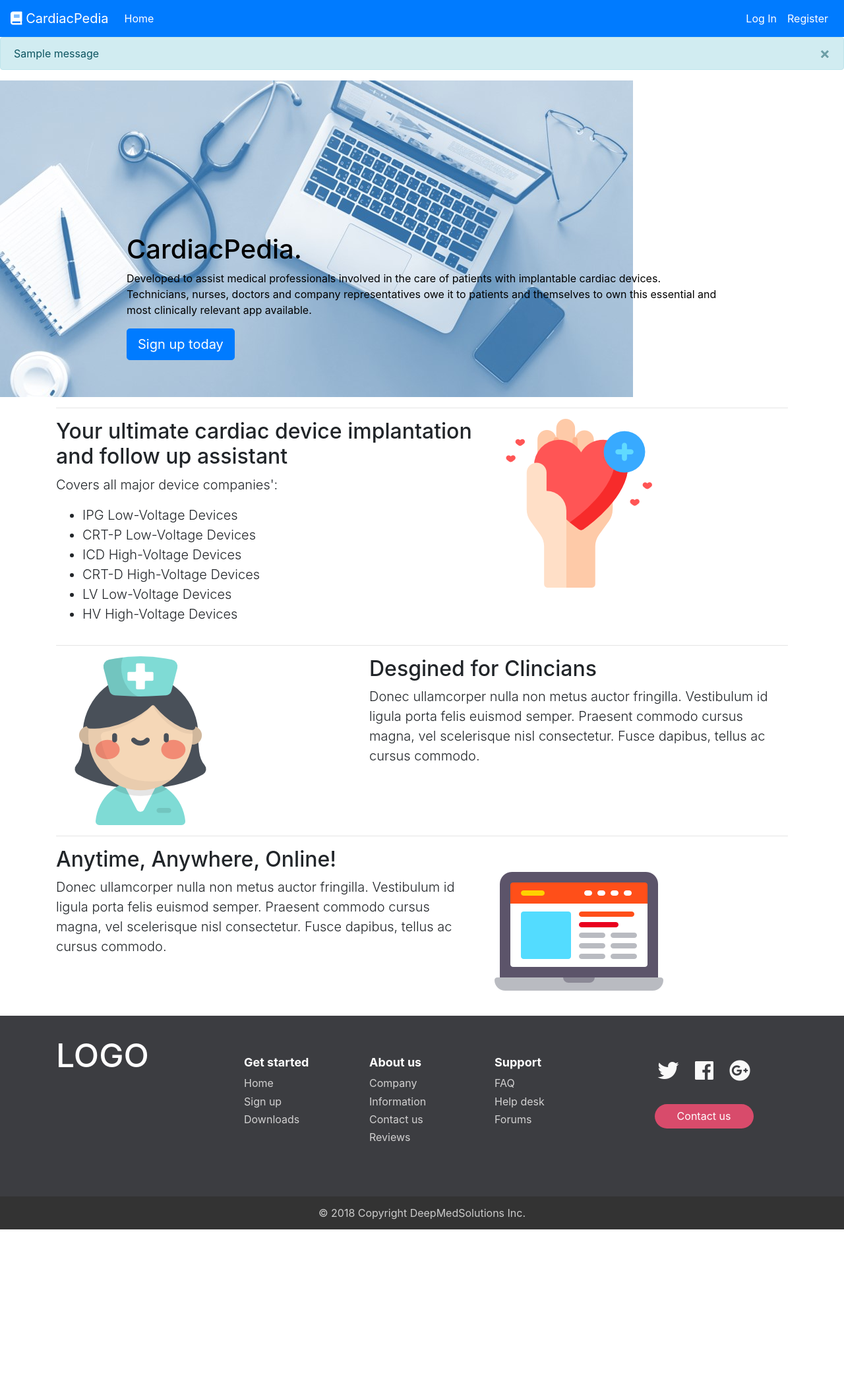
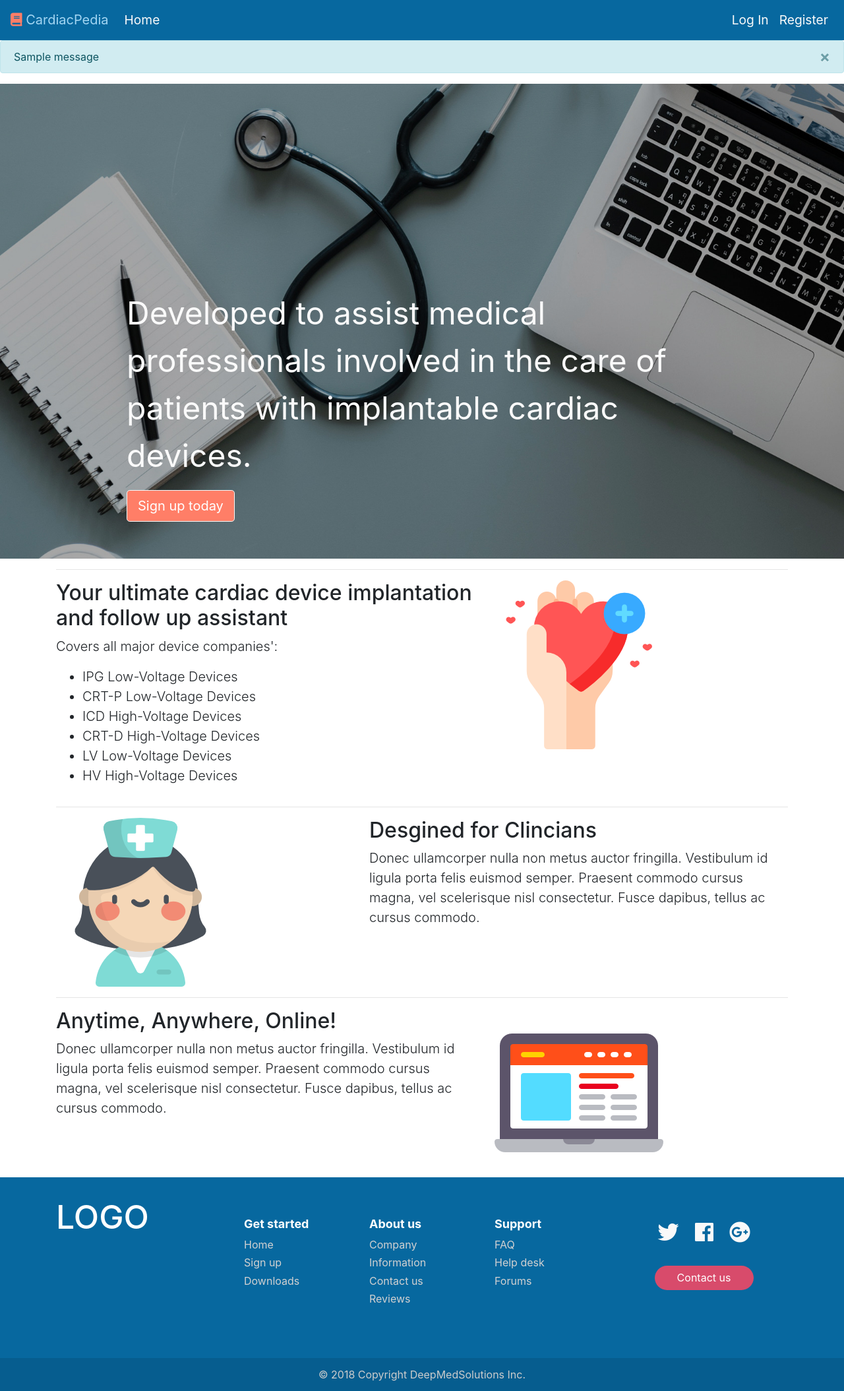
Before and after one commit to farbodab/cardiacpedia, a Flask app: template cardiacpedia/templates/index.html in a window 1280 px wide. Shown: the whole page at 66% size. Before the commit the page ends 1864 px from the top, so only its background shows below. Run offline with Flask 2, Linux system fonts and the light colour scheme; the template is opened without the code that fills it: most values are stand-ins (such as "Sample title", 1, 10 or a date in 2020); one stand-in notice (Sample message) is shown; some libraries are stand-ins or nearby versions.

Commit message:
Made some bootstrap modifications

```diff
--- a/cardiacpedia/templates/Devices/Devices.html
+++ b/cardiacpedia/templates/Devices/Devices.html
@@ -10,7 +10,7 @@
        {{ render_field(form.model_number) }}
        {{ render_field(form.name) }}
        <div class="form-group">
-           {{ form.submit(class="btn btn-outline-info") }}
+           {{ form.submit(class="btn btn-lg btn-primary") }}
        </div>
   </form>
 
--- a/cardiacpedia/templates/base.html
+++ b/cardiacpedia/templates/base.html
@@ -7,14 +7,76 @@
   {{ bootstrap.load_css() }}
 
   <style>
+
+  a{
+    color:#cc6452;
+  }
+
+  a:hover{
+    color:#cc6452;
+  }
+
+  .page-link{
+    color:#cc6452;
+  }
+
+  .page-link:hover{
+    color:#cc6452;
+  }
+
+  .promotion{
+    font-size: 3rem;
+  }
+
+  .btn-primary{
+    background-color:#ff7e67;
+    border-color: #fafafa;
+  }
+
+  .btn-primary:hover{
+    background-color:#cc6452;
+    border-color: #fafafa;
+  }
+
+  .fas{
+    color:#ff7e67;
+  }
+
+  .navbar-dark .navbar-brand{
+    color: #a2d5f2;
+  }
+  .navbar-dark .navbar-brand:hover{
+    color: #ff7e67;
+  }
+
+  .navbar-dark .navbar-nav .nav-link{
+    color: #fafafa;
+  }
+
+  .navbar-dark .navbar-nav .nav-link:hover  {
+    color: #ff7e67;
+  }
+
+  .navbar{
+    background-color: #07689f;
+  }
+
+  .navbar-dark .nav-link{
+    font-size: larger;
+  }
+
+  .carousel-item > img {
+    height: 45rem;
+  }
+
   #myFooter {
-      background-color: #3c3d41;
+      background-color: #07689f;
       color: white;
       padding-top: 30px;
   }
 
   #myFooter .footer-copyright {
-      background-color: #333333;
+      background-color: #065d8f;
       padding-top: 3px;
       padding-bottom: 3px;
       text-align: center;
@@ -114,18 +176,18 @@
   </style>
   </head>
   <body>
-    <nav class="navbar navbar-expand-lg navbar-dark bg-primary">
+    <nav class="navbar navbar-expand-lg navbar-dark">
       <a class="navbar-brand" href="{{ url_for('core.index') }}"><i class="fas fa-book"></i> CardiacPedia</a>
       <button class="navbar-toggler" type="button" data-toggle="collapse" data-target="#navbarSupportedContent" aria-controls="navbarSupportedContent" aria-expanded="false" aria-label="Toggle navigation">
         <span class="navbar-toggler-icon"></span>
       </button>
       <div class="collapse navbar-collapse" id="navbarSupportedContent">
         <ul class="navbar-nav mr-auto">
-          <li class="nav-item active">
+          <li class="nav-item">
             <a class="nav-link" href="{{ url_for('core.index') }}">Home</a>
           </li>
           {% if current_user.is_authenticated %}
-          <li class="nav-item dropdown active">
+          <li class="nav-item dropdown">
             <a class="nav-link dropdown-toggle" href="#" id="navbarDropdown" role="button" data-toggle="dropdown" aria-haspopup="true" aria-expanded="false">
               Devices
             </a>
@@ -139,7 +201,7 @@
             </div>
           </li>
           {% if current_user.has_roles('Admin') %}
-            <li class="nav-item dropdown active">
+            <li class="nav-item dropdown">
               <a class="nav-link dropdown-toggle" href="#" id="navbarDropdown" role="button" data-toggle="dropdown" aria-haspopup="true" aria-expanded="false">
                 Admin
               </a>
@@ -171,8 +233,8 @@
               </div>
             </li>
             {% else %}
-            <li class="nav-item active"><a class="nav-link" href="{{ user_manager.USER_LOGIN_URL }}">Log In</a></li>
-            <li class="nav-item active"><a class="nav-link" href="{{ user_manager.USER_REGISTER_URL }}">Register</a></li>
+            <li class="nav-item"><a class="nav-link" href="{{ user_manager.USER_LOGIN_URL }}">Log In</a></li>
+            <li class="nav-item"><a class="nav-link" href="{{ user_manager.USER_REGISTER_URL }}">Register</a></li>
             {% endif %}
         </ul>
       </div>
@@ -183,12 +245,15 @@
         {{mess}}
       </div>
     {% endfor %}
+
     <div class="container">
-      {% block content %}
+    {% block content %}
 
-      {% endblock %}
+    {% endblock %}
+    </div>
+    {% block main %}
 
-    </div>
+    {% endblock %}
 
 
     <footer id="myFooter">
@@ -227,7 +292,7 @@
                         <a href="#" class="facebook"><i class="fab fa-facebook"></i></a>
                         <a href="#" class="google"><i class="fab fa-google-plus"></i></a>
                     </div>
-                    <button type="button" class="btn btn-default">Contact us</button>
+                    <button type="button" class="btn btn-primary">Contact us</button>
                 </div>
             </div>
         </div>
--- a/cardiacpedia/templates/base2.html
+++ /dev/null
@@ -1,240 +0,0 @@
-<!DOCTYPE html>
-<html lang="en" dir="ltr">
-  <head>
-    <meta charset="utf-8">
-    <meta name="viewport" content="width=device-width, initial-scale=1">
-    <title>{{page_title}}</title>
-  {{ bootstrap.load_css() }}
-  <style>
-  #myFooter {
-      background-color: #3c3d41;
-      color: white;
-      padding-top: 30px;
-  }
-
-  #myFooter .footer-copyright {
-      background-color: #333333;
-      padding-top: 3px;
-      padding-bottom: 3px;
-      text-align: center;
-  }
-
-  #myFooter .row {
-      margin-bottom: 60px;
-  }
-
-  #myFooter .navbar-brand {
-      margin-top: 45px;
-      height: 65px;
-  }
-
-  #myFooter .footer-copyright p {
-      margin: 10px;
-      color: #ccc;
-  }
-
-  #myFooter ul {
-      list-style-type: none;
-      padding-left: 0;
-      line-height: 1.7;
-  }
-
-  #myFooter h5 {
-      font-size: 18px;
-      color: white;
-      font-weight: bold;
-      margin-top: 30px;
-  }
-
-  #myFooter h2 a{
-      font-size: 50px;
-      text-align: center;
-      color: #fff;
-  }
-
-  #myFooter a {
-      color: #d2d1d1;
-      text-decoration: none;
-  }
-
-  #myFooter a:hover,
-  #myFooter a:focus {
-      text-decoration: none;
-      color: white;
-  }
-
-  #myFooter .social-networks {
-      text-align: center;
-      padding-top: 30px;
-      padding-bottom: 16px;
-  }
-
-  #myFooter .social-networks a {
-      font-size: 32px;
-      color: #f9f9f9;
-      padding: 10px;
-      transition: 0.2s;
-  }
-
-  #myFooter .social-networks a:hover {
-      text-decoration: none;
-  }
-
-  #myFooter .facebook:hover {
-      color: #0077e2;
-  }
-
-  #myFooter .google:hover {
-      color: #ef1a1a;
-  }
-
-  #myFooter .twitter:hover {
-      color: #00aced;
-  }
-
-  #myFooter .btn {
-      color: white;
-      background-color: #d84b6b;
-      border-radius: 20px;
-      border: none;
-      width: 150px;
-      display: block;
-      margin: 0 auto;
-      margin-top: 10px;
-      line-height: 25px;
-  }
-
-  @media screen and (max-width: 767px) {
-      #myFooter {
-          text-align: center;
-      }
-  }
-
-  </style>
-  </head>
-  <body>
-    <nav class="navbar navbar-expand-lg navbar-dark bg-primary">
-      <a class="navbar-brand" href="{{ url_for('core.index') }}"><i class="fas fa-book"></i> CardiacPedia</a>
-      <button class="navbar-toggler" type="button" data-toggle="collapse" data-target="#navbarSupportedContent" aria-controls="navbarSupportedContent" aria-expanded="false" aria-label="Toggle navigation">
-        <span class="navbar-toggler-icon"></span>
-      </button>
-      <div class="collapse navbar-collapse" id="navbarSupportedContent">
-        <ul class="navbar-nav mr-auto">
-          <li class="nav-item active">
-            <a class="nav-link" href="{{ url_for('core.index') }}">Home</a>
-          </li>
-          {% if current_user.is_authenticated %}
-          <li class="nav-item dropdown active">
-            <a class="nav-link dropdown-toggle" href="#" id="navbarDropdown" role="button" data-toggle="dropdown" aria-haspopup="true" aria-expanded="false">
-              Devices
-            </a>
-            <div class="dropdown-menu" aria-labelledby="navbarDropdown">
-              <a class="dropdown-item" href="{{ url_for('devices.ipg') }}">IPG Low-Voltage Devices</a>
-              <a class="dropdown-item" href="{{ url_for('devices.crtp') }}">CRT-P Low-Voltage Devices</a>
-              <a class="dropdown-item" href="{{ url_for('devices.icd') }}">ICD High-Voltage Devices</a>
-              <a class="dropdown-item" href="{{ url_for('devices.crtd') }}">CRT-D High-Voltage Devices</a>
-              <a class="dropdown-item" href="{{ url_for('devices.lv') }}">LV Low-Voltage Devices</a>
-              <a class="dropdown-item" href="{{ url_for('devices.hv') }}">HV High-Voltage Devices</a>
-            </div>
-          </li>
-          {% if current_user.has_roles('Admin') %}
-            <li class="nav-item dropdown active">
-              <a class="nav-link dropdown-toggle" href="#" id="navbarDropdown" role="button" data-toggle="dropdown" aria-haspopup="true" aria-expanded="false">
-                Admin
-              </a>
-              <div class="dropdown-menu" aria-labelledby="navbarDropdown">
-                <a class="dropdown-item" href="{{ url_for('users.admin_users_view_users') }}">View Users</a>
-                <a class="dropdown-item" href="{{ url_for('users.admin_users_remove_users') }}">Remove Users</a>
-                <a class="dropdown-item" href="{{ url_for('users.admin_users_view_roles') }}">View Roles</a>
-                <a class="dropdown-item" href="{{ url_for('users.admin_users_add_roles') }}">Add Roles</a>
-                <a class="dropdown-item" href="{{ url_for('users.admin_users_remove_roles') }}">Remove Roles</a>
-                <a class="dropdown-item" href="{{ url_for('users.admin_users_add_user_roles') }}">Add User-Roles</a>
-                <a class="dropdown-item" href="{{ url_for('users.admin_users_remove_user_roles') }}">Remove User-Roles</a>
-                <a class="dropdown-item" href="{{ user_manager.USER_INVITE_USER_URL }}">Invite Users</a>
-              </div>
-            </li>
-          {% endif %}
-
-
-          {% endif %}
-        </ul>
-        <ul class="navbar-nav ml-auto ">
-            {% if current_user.is_authenticated %}
-            <li class="nav-item dropdown">
-              <a style="color:white;" class="nav-link dropdown-toggle" href="#" id="navbarDropdown" role="button" data-toggle="dropdown" aria-haspopup="true" aria-expanded="false">
-                {{current_user.email}}
-              </a>
-              <div class="dropdown-menu" aria-labelledby="navbarDropdown">
-                <a class="dropdown-item" href="{{ user_manager.USER_EDIT_USER_PROFILE_URL }}">Profile</a>
-                <a class="dropdown-item" href="{{ user_manager.USER_LOGOUT_URL }}">Log Out</a>
-              </div>
-            </li>
-            {% else %}
-            <li class="nav-item active"><a class="nav-link" href="{{ user_manager.USER_LOGIN_URL }}">Log In</a></li>
-            <li class="nav-item active"><a class="nav-link" href="{{ user_manager.USER_REGISTER_URL }}">Register</a></li>
-            {% endif %}
-        </ul>
-      </div>
-    </nav>
-    {% for mess in get_flashed_messages() %}
-      <div class="alert alert-info alert-dismissible fade show" role="alert">
-        <button type="button" class="close" data-dismiss="alert" aria-label="Close"><span aria-hidden="true">&times;</span></button>
-        {{mess}}
-      </div>
-    {% endfor %}
-
-      {% block content %}
-
-      {% endblock %}
-
-
-
-
-    <footer id="myFooter">
-        <div class="container">
-            <div class="row">
-                <div class="col-sm-3">
-                    <h2 class="logo"><a href="#"> LOGO </a></h2>
-                </div>
-                <div class="col-sm-2">
-                    <h5>Get started</h5>
-                    <ul>
-                        <li><a href="#">Home</a></li>
-                        <li><a href="#">Sign up</a></li>
-                        <li><a href="#">Downloads</a></li>
-                    </ul>
-                </div>
-                <div class="col-sm-2">
-                    <h5>About us</h5>
-                    <ul>
-                        <li><a href="#">Company Information</a></li>
-                        <li><a href="#">Contact us</a></li>
-                        <li><a href="#">Reviews</a></li>
-                    </ul>
-                </div>
-                <div class="col-sm-2">
-                    <h5>Support</h5>
-                    <ul>
-                        <li><a href="#">FAQ</a></li>
-                        <li><a href="#">Help desk</a></li>
-                        <li><a href="#">Forums</a></li>
-                    </ul>
-                </div>
-                <div class="col-sm-3">
-                    <div class="social-networks">
-                        <a href="#" class="twitter"><i class="fab fa-twitter"></i></a>
-                        <a href="#" class="facebook"><i class="fab fa-facebook"></i></a>
-                        <a href="#" class="google"><i class="fab fa-google-plus"></i></a>
-                    </div>
-                    <button type="button" class="btn btn-default">Contact us</button>
-                </div>
-            </div>
-        </div>
-        <div class="footer-copyright">
-            <p>© 2018 Copyright DeepMedSolutions Inc. </p>
-        </div>
-    </footer>
-  </body>
-  <link rel="stylesheet" href="https://use.fontawesome.com/releases/v5.6.3/css/all.css" integrity="sha384-UHRtZLI+pbxtHCWp1t77Bi1L4ZtiqrqD80Kn4Z8NTSRyMA2Fd33n5dQ8lWUE00s/" crossorigin="anonymous">
-  {{ bootstrap.load_js() }}
-</html>
--- a/cardiacpedia/templates/index.html
+++ b/cardiacpedia/templates/index.html
@@ -1,6 +1,6 @@
-{% extends 'base2.html' %}
+{% extends 'base.html' %}
 
-{% block content %}
+{% block main %}
 
 <main role="main">
       <div id="myCarousel" class="carousel slide" data-ride="carousel">
@@ -9,8 +9,7 @@
             <img class="first-slide" src="../static/1.jpg" alt="First slide">
             <div class="container">
               <div class="carousel-caption text-left">
-                <h1 style="color: black">CardiacPedia.</h1>
-                <p style="color: black">Developed to assist medical professionals involved in the care of patients with implantable cardiac devices. Technicians, nurses, doctors and company representatives owe it to patients and themselves to own this essential and most clinically relevant app available.</p>
+                <p class="promotion" style="color: #fafafa">Developed to assist medical professionals involved in the care of patients with implantable cardiac devices.</p>
                 <p><a class="btn btn-lg btn-primary" href="{{ user_manager.USER_REGISTER_URL }}" role="button">Sign up today</a></p>
               </div>
             </div>
@@ -19,12 +18,8 @@
       </div>
 
 
-        <!-- START THE FEATURETTES -->
         <div class="container">
-
-
         <hr class="featurette-divider">
-
         <div class="row featurette">
           <div class="col-md-7">
             <h2 class="featurette-heading">Your ultimate cardiac device implantation and follow up assistant</h2>
@@ -42,9 +37,7 @@
             <img class="featurette-image img-fluid mx-auto" src="../static/heart (1).png" alt="Image of Heart">
           </div>
         </div>
-
         <hr class="featurette-divider">
-
         <div class="row featurette">
           <div class="col-md-7 order-md-2">
             <h2 class="featurette-heading">Desgined for Clincians</h2>
@@ -54,9 +47,7 @@
             <img class="featurette-image img-fluid mx-auto" src="../static/nurse.png" alt="Image of Clincian">
           </div>
         </div>
-
         <hr class="featurette-divider">
-
         <div class="row featurette">
           <div class="col-md-7">
             <h2 class="featurette-heading">Anytime, Anywhere, Online!</h2>
@@ -68,7 +59,4 @@
         </div>
 </div>
 
-
-
-
 {% endblock %}
```
Also changed, not shown: cardiacpedia/static/1.jpg, cardiacpedia/static/2.jpg (deleted), cardiacpedia/static/3.jpg (deleted).
